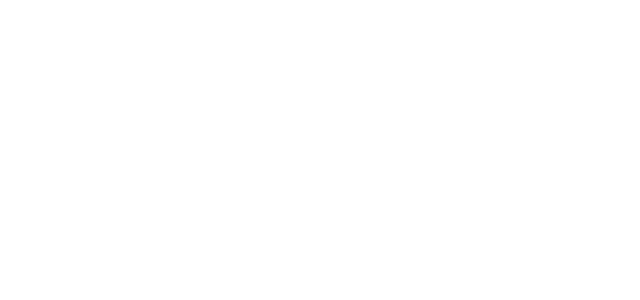
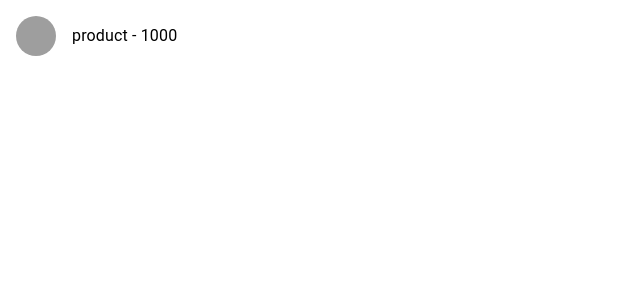
Before and after one commit to adelingabriel08/buzz-house-shop, a React (Create React App) app in the folder frontend/: page / in a window 1280 px wide. Shown: the top 300 px of the page, without its empty margins (0-640 px from the left). Built offline with nearby package versions, Linux system fonts and the light colour scheme; grey boxes are pictures that could not be loaded.

Commit message:
Created HomePage List structure

```diff
--- a/frontend/package.json
+++ b/frontend/package.json
@@ -3,6 +3,11 @@
   "version": "0.1.0",
   "private": true,
   "dependencies": {
+    "@emotion/react": "^11.11.4",
+    "@emotion/styled": "^11.11.0",
+    "@fontsource/roboto": "^5.0.12",
+    "@mui/icons-material": "^5.15.14",
+    "@mui/material": "^5.15.14",
     "@testing-library/jest-dom": "^5.17.0",
     "@testing-library/react": "^13.4.0",
     "@testing-library/user-event": "^13.5.0",
--- a/frontend/src/Routing_Component.tsx
+++ b/frontend/src/Routing_Component.tsx
@@ -1,4 +1,4 @@
-import React from 'react';
+import React, { useState } from 'react';
 import { BrowserRouter as Router, Route, Routes } from 'react-router-dom';
 import OrderHistory from '../src/pages/OrderHistory/OrderHistory';
 import CartPage from '../src/pages/Cart/CartPage';
@@ -7,12 +7,23 @@
 import ItemPage from '../src/pages/Item/ItemPage';
 import ItemsPage from '../src/pages/Item/ItemsPage';
 import Login from '../src/pages/Login/LoginPage';
-
+import { Product } from './app/models/product';
 function RoutingComponent() {
+    //For testing purposes only
+    const[products, setProducts] = useState<Product[]>([
+        {
+            id: 1,
+            name: "product",
+            description: "description product",
+            price: 1000,
+            pictureUrl: "/images/testImage.png",
+            brand: "brand product"
+        }
+    ])
     return (
         <Router>
             <Routes>
-            <Route path="" Component={HomePage} />
+            <Route path="" element={<HomePage products={products} />} />
             <Route path="/cart" Component={CartPage} />
             <Route path="/customize" Component={CustomizePage} />
             <Route path="/item" Component={ItemPage} />
--- a/frontend/src/app/layout/App.tsx
+++ b/frontend/src/app/layout/App.tsx
@@ -6,6 +6,7 @@
 function App() {
   return (
     <div className="App">
+      <RoutingComponent />
     </div>
   );
 }
--- a/frontend/src/app/models/product.ts
+++ b/frontend/src/app/models/product.ts
@@ -4,7 +4,7 @@
     description: string
     price: number
     pictureUrl: string
-    type: string
+    type?: string
     brand: string
-    quantityInStock: number
+    quantityInStock?: number
 }
--- a/frontend/src/pages/Home/HomePage.tsx
+++ b/frontend/src/pages/Home/HomePage.tsx
@@ -1,9 +1,23 @@
-
-function HomePage() {
+import { Avatar, List, ListItem, ListItemAvatar, ListItemText } from "@mui/material";
+import { Product } from "../../app/models/product";
+interface Props{
+    products: Product[];
+}
+export default function HomePage({products}: Props) {
     return(
-        <p>Home PAGE</p>);
+        <>
+            <List>
+                {products.map((product) => (
+                    <ListItem key={product.id}>
+                        <ListItemAvatar>
+                            <Avatar src={product.pictureUrl}/>
+                        </ListItemAvatar>
+                        <ListItemText>
+                            {product.name} - {product.price}
+                        </ListItemText>
+                    </ListItem>
+                ))}
+            </List>
+        </>
+    )
 }
-
-
-
-export default HomePage;
```
Also changed, not shown: 1 other file (tests, documents, lock files or other folders).
